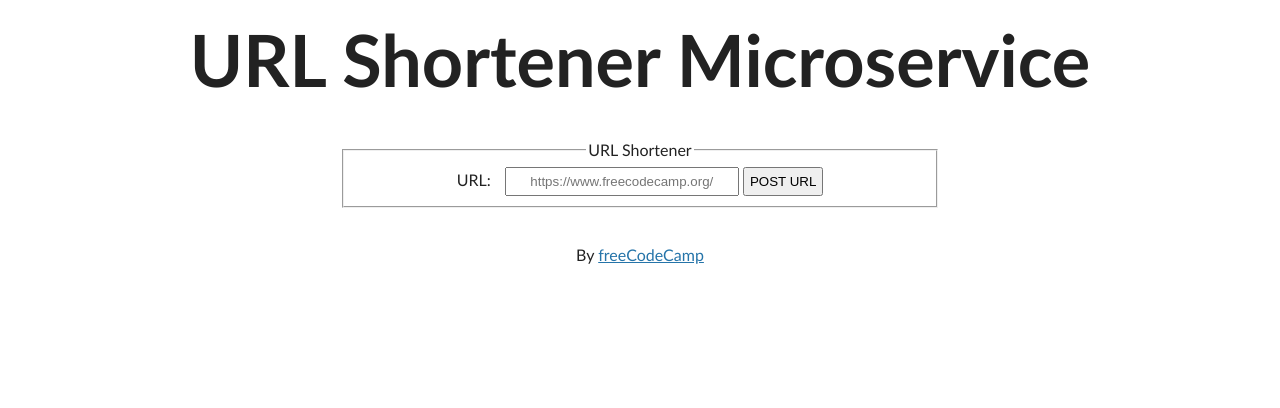
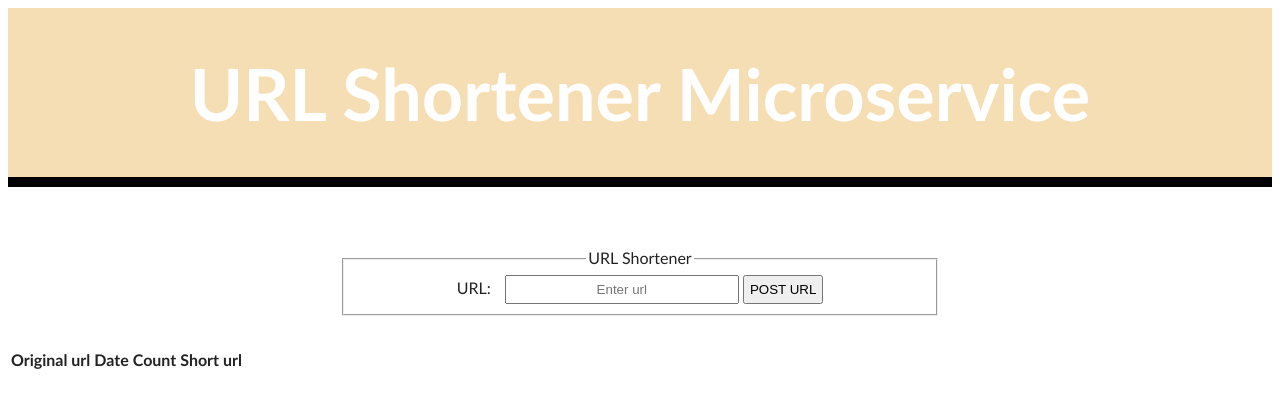
Before and after one commit to noavrd/url-shortner, a website: page views/index.html in a window 1280 px wide. Drawn offline with Linux system fonts and the light colour scheme; files that its build step writes are made by us from their sources.

Commit message:
add html

```diff
--- a/views/index.html
+++ b/views/index.html
@@ -4,11 +4,13 @@
   <head>
     <title>URL Shortener</title>
     <link rel="icon" type="image/png" href="../public/favicon.ico" />
-    <link href="./public/style.css" rel="stylesheet" type="text/css" />
+    <link rel="stylesheet" href="./public/style.css" type="text/css" />
   </head>
 
   <body>
-    <h1>URL Shortener Microservice</h1>
+    <div id = "headline">
+      <h1>URL Shortener Microservice</h1>
+    </div>
     <main>
       <section>
         <form action="api/shorturl/new" method="POST">
@@ -19,15 +21,26 @@
               id="url_input"
               type="text"
               name="url"
-              placeholder="https://www.freecodecamp.org/"
+              placeholder="Enter url"
+              required
             />
             <input type="submit" value="POST URL" />
           </fieldset>
         </form>
       </section>
+      <section id="statistics">
+        <table>
+          <tr>
+            <th>Original url</th>
+            <th>Date</th>
+            <th>Count</th>
+            <th>Short url</th>
+         </tr>
+        </table>
+      </section>
     </main>
     <footer>
-      <p>By <a href="https://www.freecodecamp.org/">freeCodeCamp</a></p>
+      <!-- <p>By <a href="https://www.freecodecamp.org/">freeCodeCamp</a></p> -->
     </footer>
   </body>
 </html>
```
